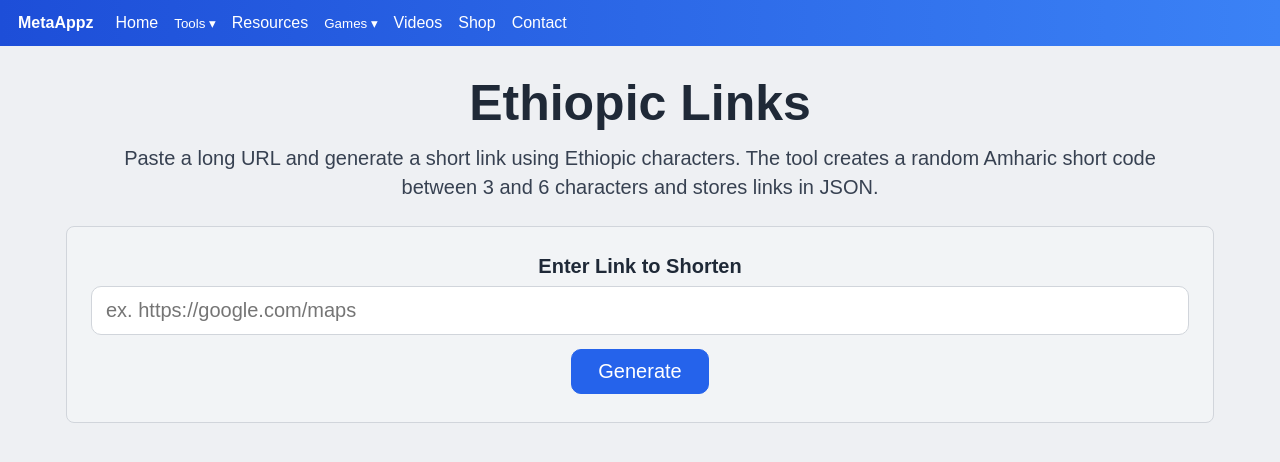
After one commit to samuelabera21/Samuel_AI_Tools_App, a Flask app: page /Tools/Amharic_Link_Shortner in a window 1280 px wide. The commit adds this page. Shown: the top 462 px of the page. Run offline with Flask 3, Linux system fonts and the light colour scheme.

Commit message:
Amharic_Link_Shortner app

```diff
--- a/app.py
+++ b/app.py
@@ -1,4 +1,4 @@
-from flask import Flask, request, render_template, send_file, jsonify
+from flask import Flask, request, render_template, send_file, jsonify, redirect, abort
 import io
 import base64
 from decimal import Decimal, InvalidOperation
@@ -16,6 +16,10 @@ from tools.random_amharic_words_generator.service import (
 from tools.ethiopian_baby_name_generator.service import (
     generate_random_ethiopian_name,
     synthesize_name_pronunciation,
+)
+from tools.ethiopic_links.service import (
+    create_amharic_short_link,
+    resolve_amharic_short_link,
 )
 
 app = Flask(__name__)
@@ -52,6 +56,12 @@ def amharic_words_generator_page():
 @app.route("/Tools/Ethiopian_Name_Generator")
 def ethiopian_name_generator_page():
     return render_template("ethiopian_name_generator.html")
+
+
+@app.route("/Tools/Amharic_Link_Shortner")
+@app.route("/Tools/Amharic_Link_Shortener")
+def amharic_link_shortner_page():
+    return render_template("amharic_link_shortner.html")
 
 
 @app.route("/Tools/Amharic_OCR", methods=["GET", "POST"])
@@ -310,6 +320,31 @@ def ethiopian_name_generator_audio_api():
         return jsonify({"error": "Audio is temporarily unavailable."}), 502
 
 
+@app.route("/api/amharic-link-shortner", methods=["POST"])
+def amharic_link_shortner_api():
+    payload = request.get_json(silent=True) or {}
+    long_url = str(payload.get("longUrl", "")).strip()
+
+    try:
+        generated = create_amharic_short_link(
+            long_url=long_url,
+            base_url=request.host_url,
+        )
+        return jsonify(
+            {
+                "longUrl": generated["long_url"],
+                "code": generated["code"],
+                "shortUrl": generated["short_url"],
+            }
+        )
+    except ValueError as exc:
+        return jsonify({"error": str(exc)}), 400
+    except RuntimeError as exc:
+        return jsonify({"error": str(exc)}), 503
+    except Exception:
+        return jsonify({"error": "Unexpected server error while creating short URL."}), 500
+
+
 @app.route("/download", methods=["POST"])
 def download_text():
     text = request.form.get("text", "")
@@ -322,5 +357,14 @@ def download_text():
         mimetype="text/plain",
     )
 
+
+@app.route("/<short_code>")
+def redirect_amharic_short_link(short_code):
+    target_url = resolve_amharic_short_link(short_code)
+    if not target_url:
+        abort(404)
+
+    return redirect(target_url, code=302)
+
 if __name__ == "__main__":
     app.run(debug=True)
--- /dev/null
+++ b/static/css/amharic_link_shortner.css
@@ -0,0 +1,145 @@
+body {
+    background: #eef0f3;
+    color: #1f2937;
+}
+
+.page {
+    max-width: 1180px;
+    margin: 28px auto;
+    padding: 0 16px;
+}
+
+.title {
+    text-align: center;
+    font-size: 50px;
+    margin: 20px 0 12px;
+}
+
+.subtitle {
+    text-align: center;
+    max-width: 1100px;
+    margin: 0 auto 24px;
+    line-height: 1.45;
+    font-size: 20px;
+    color: #374151;
+}
+
+.card {
+    border: 1px solid #d1d5db;
+    border-radius: 8px;
+    background: #f2f4f6;
+    padding: 28px 24px;
+}
+
+.label {
+    display: block;
+    text-align: center;
+    margin: 0 0 8px;
+    font-weight: 700;
+    font-size: 20px;
+}
+
+#long-url-input {
+    width: 100%;
+    border: 1px solid #d1d5db;
+    border-radius: 10px;
+    padding: 12px 14px;
+    font-size: 20px;
+    color: #1f2937;
+    background: #ffffff;
+}
+
+#long-url-input:focus {
+    outline: 3px solid #bfdbfe;
+    border-color: #2563eb;
+}
+
+.actions {
+    display: flex;
+    justify-content: center;
+    margin-top: 14px;
+}
+
+#generate-btn {
+    border: 1px solid #2563eb;
+    background: #2563eb;
+    color: #fff;
+    border-radius: 10px;
+    padding: 10px 26px;
+    font-size: 20px;
+    cursor: pointer;
+}
+
+#generate-btn:disabled {
+    opacity: 0.75;
+    cursor: not-allowed;
+}
+
+.error {
+    margin: 14px auto 0;
+    max-width: 620px;
+    border: 1px solid #fecaca;
+    background: #fef2f2;
+    color: #b91c1c;
+    border-radius: 8px;
+    padding: 8px 12px;
+    font-size: 20px;
+}
+
+.result-card {
+    width: 520px;
+    max-width: 100%;
+    margin: 26px auto 0;
+    background: #cfe0f7;
+    border: 1px solid #b5ccee;
+    border-radius: 8px;
+    padding: 14px;
+    display: flex;
+    align-items: center;
+    justify-content: space-between;
+    gap: 12px;
+}
+
+.short-url {
+    color: #0f3a80;
+    text-decoration: none;
+    font-size: 32px;
+    line-height: 1.2;
+    overflow-wrap: anywhere;
+    font-family: "Abyssinica SIL", "Noto Sans Ethiopic", sans-serif;
+}
+
+.copy-btn {
+    border: 1px solid #2563eb;
+    background: #eff6ff;
+    color: #1d4ed8;
+    border-radius: 8px;
+    padding: 8px 12px;
+    font-size: 18px;
+    cursor: pointer;
+    flex-shrink: 0;
+}
+
+.hidden {
+    display: none;
+}
+
+@media (max-width: 860px) {
+    .title {
+        font-size: 40px;
+    }
+
+    .subtitle {
+        font-size: 18px;
+    }
+
+    #long-url-input,
+    #generate-btn,
+    .error {
+        font-size: 18px;
+    }
+
+    .short-url {
+        font-size: 26px;
+    }
+}
--- /dev/null
+++ b/static/js/amharic_link_shortner.js
@@ -0,0 +1,80 @@
+const longUrlInput = document.getElementById("long-url-input");
+const generateBtn = document.getElementById("generate-btn");
+const errorEl = document.getElementById("error");
+const resultCard = document.getElementById("result-card");
+const shortUrlLink = document.getElementById("short-url-link");
+const copyBtn = document.getElementById("copy-btn");
+
+function showError(message) {
+    errorEl.textContent = message;
+    errorEl.classList.remove("hidden");
+}
+
+function hideError() {
+    errorEl.textContent = "";
+    errorEl.classList.add("hidden");
+}
+
+function setLoading(isLoading) {
+    generateBtn.disabled = isLoading;
+    generateBtn.textContent = isLoading ? "Generating..." : "Generate";
+}
+
+async function generateShortUrl() {
+    hideError();
+
+    const longUrl = longUrlInput.value.trim();
+    if (!longUrl) {
+        showError("Please paste a URL first.");
+        return;
+    }
+
+    setLoading(true);
+
+    try {
+        const response = await fetch("/api/amharic-link-shortner", {
+            method: "POST",
+            headers: { "Content-Type": "application/json" },
+            body: JSON.stringify({ longUrl })
+        });
+
+        const data = await response.json();
+        if (!response.ok || !data.shortUrl) {
+            throw new Error(data.error || "Could not generate short URL.");
+        }
+
+        shortUrlLink.href = data.shortUrl;
+        shortUrlLink.textContent = data.shortUrl;
+        resultCard.classList.remove("hidden");
+    } catch (error) {
+        showError(error.message || "Could not generate short URL.");
+    } finally {
+        setLoading(false);
+    }
+}
+
+async function copyShortUrl() {
+    const value = shortUrlLink.textContent.trim();
+    if (!value) {
+        return;
+    }
+
+    try {
+        await navigator.clipboard.writeText(value);
+        copyBtn.textContent = "Copied";
+        setTimeout(() => {
+            copyBtn.textContent = "Copy";
+        }, 1100);
+    } catch (error) {
+        showError("Could not copy short link. Please copy manually.");
+    }
+}
+
+generateBtn.addEventListener("click", generateShortUrl);
+copyBtn.addEventListener("click", copyShortUrl);
+
+longUrlInput.addEventListener("keydown", (event) => {
+    if (event.key === "Enter") {
+        generateShortUrl();
+    }
+});
--- /dev/null
+++ b/templates/amharic_link_shortner.html
@@ -0,0 +1,78 @@
+<!DOCTYPE html>
+<html lang="en">
+<head>
+    <meta charset="UTF-8">
+    <meta name="viewport" content="width=device-width, initial-scale=1.0">
+    <title>Amharic Link Shortner - AI Tools App</title>
+    <link rel="stylesheet" href="{{ url_for('static', filename='css/base.css') }}">
+    <link rel="stylesheet" href="{{ url_for('static', filename='css/amharic_link_shortner.css') }}">
+</head>
+<body>
+    <header class="topbar">
+        <div class="brand">MetaAppz</div>
+        <nav class="nav">
+            <a href="/">Home</a>
+            <div class="dropdown">
+                <button class="drop-btn" type="button">Tools ▾</button>
+                <div class="dropdown-menu">
+                    <a href="/Tools/Amharic_OCR">Amharic OCR</a>
+                    <a href="/Tools/Numbers_to_Amharic_Words_Converter">Amharic Numbers Converter</a>
+                    <a href="/Tools/Geez_Numbers_Converter">Geez Numbers Converter</a>
+                    <a href="/Tools/Ethiopia_Phone_Numbers">Ethiopian Phone Number Validator</a>
+                    <a href="/Tools/Ethiopian_Name_Generator">Ethiopian Baby Name Generator</a>
+                    <a href="/Tools/Amharic_Link_Shortner">Amharic Link Shortner</a>
+                    <a href="/Tools/Free_Amharic_Keyboard">Amharic Keyboard</a>
+                    <a href="/Tools/Amharic_Text_To_Speech">Amharic Text-to-Speech</a>
+                    <a href="/Tools/Amharic_Words_Generator">Random Amharic Words Generator</a>
+                    <a href="/Tools/Amharic_to_Image">Amharic AI Prompt to Image Generator</a>
+                </div>
+            </div>
+            <a href="#">Resources</a>
+            <div class="dropdown">
+                <button class="drop-btn" type="button">Games ▾</button>
+                <div class="dropdown-menu">
+                    <a href="/Games/Amharic_Hangman_Game">Hangman in Amharic</a>
+                    <a href="#">Amharic Riddles</a>
+                    <a href="#">Amharic Typing Game</a>
+                    <a href="#">Amharic Word Search</a>
+                </div>
+            </div>
+            <a href="#">Videos</a>
+            <a href="#">Shop</a>
+            <a href="#">Contact</a>
+        </nav>
+    </header>
+
+    <main class="page">
+        <h1 class="title">Ethiopic Links</h1>
+        <p class="subtitle">
+            Paste a long URL and generate a short link using Ethiopic characters. The tool creates
+            a random Amharic short code between 3 and 6 characters and stores links in JSON.
+        </p>
+
+        <section class="card">
+            <label class="label" for="long-url-input">Enter Link to Shorten</label>
+            <input
+                id="long-url-input"
+                type="url"
+                placeholder="ex. https://google.com/maps"
+                autocomplete="off"
+                spellcheck="false"
+            >
+
+            <div class="actions">
+                <button id="generate-btn" type="button">Generate</button>
+            </div>
+
+            <p id="error" class="error hidden"></p>
+
+            <article id="result-card" class="result-card hidden" aria-live="polite">
+                <a id="short-url-link" class="short-url" href="#" target="_blank" rel="noopener"></a>
+                <button id="copy-btn" class="copy-btn" type="button">Copy</button>
+            </article>
+        </section>
+    </main>
+
+    <script src="{{ url_for('static', filename='js/amharic_link_shortner.js') }}"></script>
+</body>
+</html>
--- a/templates/home.html
+++ b/templates/home.html
@@ -20,6 +20,7 @@
           <a href="/Tools/Geez_Numbers_Converter">Geez Numbers Converter</a>
           <a href="/Tools/Ethiopia_Phone_Numbers">Ethiopian Phone Number Validator</a>
           <a href="/Tools/Ethiopian_Name_Generator">Ethiopian Baby Name Generator</a>
+          <a href="/Tools/Amharic_Link_Shortner">Amharic Link Shortner</a>
           <a href="/Tools/Amharic_to_Image">Amharic AI Prompt to Image Generator</a>
           <a href="/Tools/Free_Amharic_Keyboard">Amharic Keyboard</a>
           <a href="/Tools/Amharic_Text_To_Speech">Amharic Text-to-Speech</a>
@@ -59,7 +60,7 @@
       <a class="card" href="/Tools/Amharic_Words_Generator"><div class="live">LIVE</div><h3>Random Amharic Words Generator</h3><p>Generate random Amharic words with filter and output styles.</p></a>
       <a class="card" href="#"><div class="soon">COMING SOON</div><h3>Amharic Speech Recognition</h3><p>Transcribe speech to text.</p></a>
       <a class="card" href="#"><div class="soon">COMING SOON</div><h3>Amharic to Phonetics</h3><p>Convert Amharic words to IPA.</p></a>
-      <a class="card" href="#"><div class="soon">COMING SOON</div><h3>Ethiopic Links</h3><p>Short links using Ethiopic characters.</p></a>
+      <a class="card" href="/Tools/Amharic_Link_Shortner"><div class="live">LIVE</div><h3>Ethiopic Links</h3><p>Short links using Ethiopic characters.</p></a>
       <a class="card" href="#"><div class="soon">COMING SOON</div><h3>Ethiopian Date Converter</h3><p>Convert Ethiopian and Gregorian dates.</p></a>
     </section>
 
```
Also changed, not shown: tools/ethiopic_links/data/links.json (added, +12 -0 lines), tools/ethiopic_links/service.py (added, +149 -0 lines).
